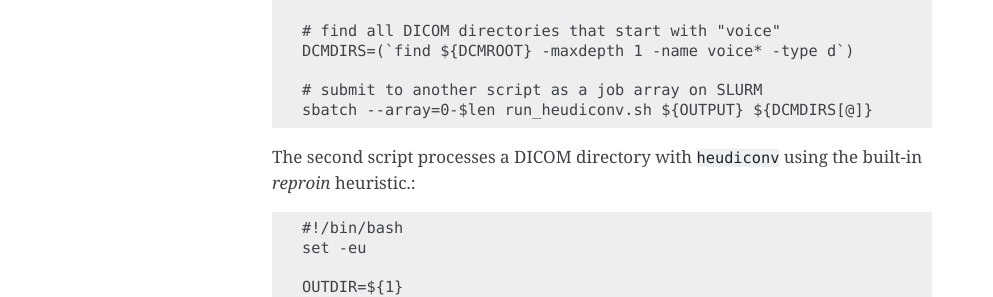
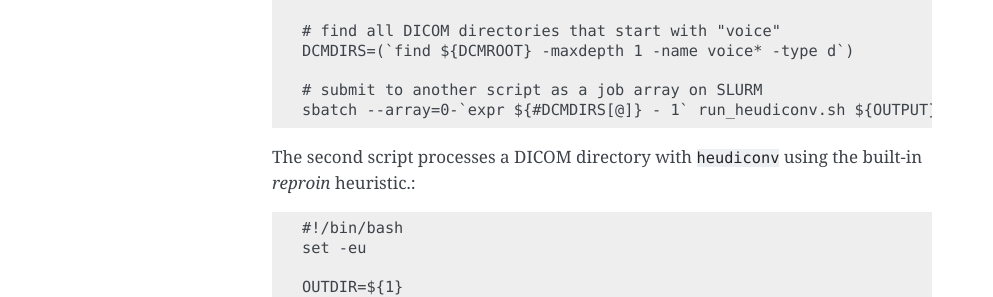
Before and after one commit to nipy/heudiconv, a Sphinx documentation site: the page built from docs/usage.rst, in a window 1280 px wide. Shown: the part 1107-1404 px from the top of the page, without its empty margins (148-1141 px from the left). Built offline with Sphinx 7.4.7, drawn with Linux system fonts in a browser that asks for light colours; pages that are not in the unit, such as notebooks, are missing from menus; some of the changed text lies outside the part shown.

Commit message:
fix: batch example

```diff
--- a/docs/usage.rst
+++ b/docs/usage.rst
@@ -56,7 +56,7 @@ The first script aggregates the DICOM directories and submits them to
     DCMDIRS=(`find ${DCMROOT} -maxdepth 1 -name voice* -type d`)
 
     # submit to another script as a job array on SLURM
-    sbatch --array=0-$len run_heudiconv.sh ${OUTPUT} ${DCMDIRS[@]}
+    sbatch --array=0-`expr ${#DCMDIRS[@]} - 1` run_heudiconv.sh ${OUTPUT} ${DCMDIRS[@]}
 
 
 The second script processes a DICOM directory with ``heudiconv`` using the built-in
```
